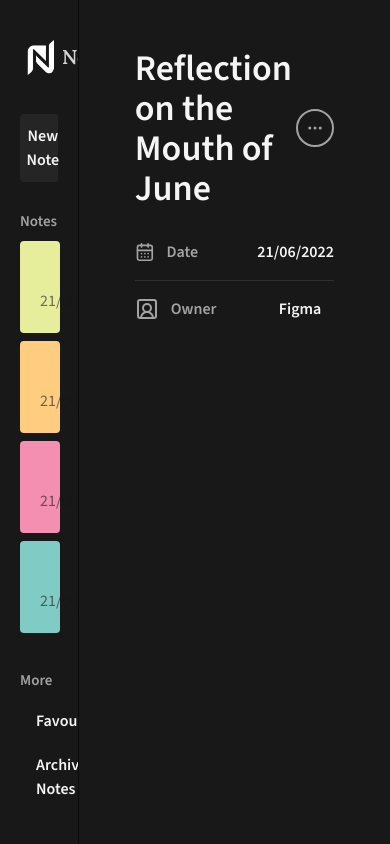
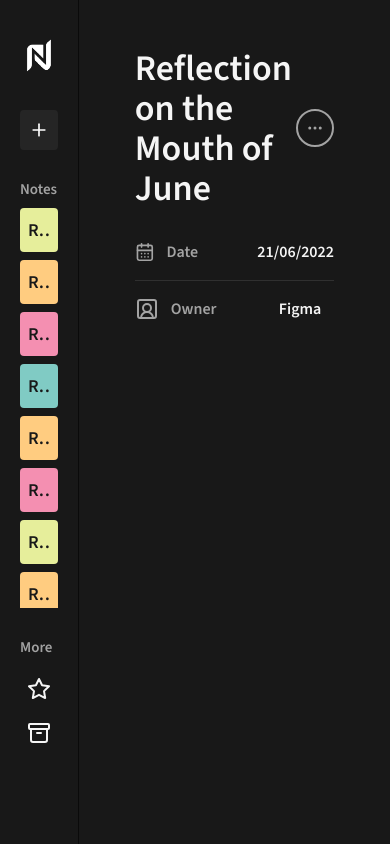
Before and after one commit to RuanCampello/noteworthy, a Next.js app: page /notes/123 in a window 390 px wide. Built offline with nearby package versions, Linux system fonts and the light colour scheme.

Commit message:
style: add sidebar's basic responsivity

```diff
--- a/next.config.mjs
+++ b/next.config.mjs
@@ -1,5 +1,6 @@
 /** @type {import('next').NextConfig} */
 const nextConfig = {
+  transpilePackages: ['lucide-react'],
   images: {
     remotePatterns: [{
       hostname: 'upload.wikimedia.org',
--- /dev/null
+++ b/src/components/AddNoteButton.tsx
@@ -0,0 +1,12 @@
+import { Plus } from 'lucide-react';
+
+export default function AddNoteButton() {
+  return (
+    <div className='px-5'>
+      <button className='w-full bg-midnight hover:bg-white/10 transition-colors duration-200 py-2.5 rounded-sm flex justify-center items-center gap-2 font-semibold group'>
+        <Plus size={20} className='text-white group-active:scale-105 group-active:rotate-90 transition-transform duration-200' />
+        <span className='md:inline hidden'>New Note</span>
+      </button>
+    </div>
+  );
+}
--- a/src/components/Logo.tsx
+++ b/src/components/Logo.tsx
@@ -9,7 +9,7 @@ export default function Logo() {
   return (
     <Link
       href='/'
-      className='p-2 px-5 flex items-center text-xl text-neutral-300 font-semibold group w-fit'
+      className='p-2 px-5 flex items-center sm:justify-start justify-center md:text-xl text-neutral-300 font-semibold group w-full'
     >
       <Image
         alt='noteworthy'
@@ -18,7 +18,7 @@ export default function Logo() {
         width={42}
         height={42}
       />
-      <h1 className={lora.className}>
+      <h1 className={`sm:inline hidden ${lora.className}`}>
         Note<span className='text-neutral-100'>worthy</span>
       </h1>
     </Link>
--- a/src/components/More.tsx
+++ b/src/components/More.tsx
@@ -1,20 +1,13 @@
-import Link from 'next/link';
 import SectionTitle from './SectionTitle';
-import { Archive, Star } from 'lucide-react';
+import MoreItem from './MoreItem';
 
 export default function More() {
   return (
     <div>
       <SectionTitle title='More' />
       <div className='font-semibold flex flex-col'>
-        <Link href='/favourites' className='py-2.5 px-5 hover:bg-midnight w-full flex gap-4'>
-          <Star size={24} />
-          Favourites
-        </Link>
-        <Link href='/archived' className='py-2.5 px-5 hover:bg-midnight w-full flex gap-4'>
-          <Archive size={24} />
-          Archived Notes
-        </Link>
+        <MoreItem href='/favourites' name='Favourites' icon={'star'} />
+        <MoreItem href='/archived' name='Archived Notes' icon={'archive'} />
       </div>
     </div>
   );
--- /dev/null
+++ b/src/components/MoreItem.tsx
@@ -0,0 +1,32 @@
+import { LucideProps, Star } from 'lucide-react';
+import dynamicIconImports from 'lucide-react/dynamicIconImports';
+import dynamic from 'next/dynamic';
+import Link from 'next/link';
+
+interface IconProps extends LucideProps {
+  name: keyof typeof dynamicIconImports;
+}
+
+interface MoreItemProps {
+  href: string;
+  name: string;
+  icon: keyof typeof dynamicIconImports;
+}
+
+export default function MoreItem({ href, name, icon }: MoreItemProps) {
+  return (
+    <Link
+      href={href}
+      className='py-2.5 px-5 hover:bg-midnight w-full flex gap-4 md:justify-start justify-center'
+    >
+      <Icon name={icon} size={24} className='shrink-0' />
+      <span className='sm:inline truncate hidden'>{name}</span>
+    </Link>
+  );
+}
+
+function Icon({name, ...props}: IconProps) {
+  const DynamicIcon = dynamic(dynamicIconImports[name])
+
+  return <DynamicIcon {...props} />
+}
--- a/src/components/Note.tsx
+++ b/src/components/Note.tsx
@@ -19,7 +19,7 @@ export default function Note({ name, text, colour, date, id }: NoteProps) {
   return (
     <Link
       href={`/notes/${id}`}
-      className='rounded-sm p-5'
+      className='rounded-sm lg:p-5 p-2'
       style={{
         transition: 'background-color 0.5s ease',
         background: hovered
@@ -29,10 +29,10 @@ export default function Note({ name, text, colour, date, id }: NoteProps) {
       onMouseEnter={() => setHovered(true)}
       onMouseLeave={() => setHovered(false)}
     >
-      <h3 className='text-lg font-semibold truncate text-black'>{name}</h3>
+      <h3 className='text-lg font-semibold truncate text-black' title={name}>{name}</h3>
       <div className='flex gap-2.5'>
-        <span className='text-black/60'>{date}</span>
-        <p className='truncate text-black/80'>{text}</p>
+        <span className='text-black/60 lg:inline-block hidden'>{date}</span>
+        <p className='truncate text-black/80 lg:inline-block hidden'>{text}</p>
       </div>
     </Link>
   );
--- a/src/components/Resizable.tsx
+++ b/src/components/Resizable.tsx
@@ -5,7 +5,7 @@ import Sidebar from './Sidebar';
 export default function Resizable({ children }: { children: ReactNode }) {
   return (
     <ResizablePanelGroup direction='horizontal'>
-      <ResizablePanel className='w-full h-screen' minSize={15} defaultSize={20}>
+      <ResizablePanel className='w-full h-screen' minSize={20} defaultSize={20}>
         <Sidebar />
       </ResizablePanel>
       <ResizableHandle className='bg-neutral-950' />
--- a/src/components/Sidebar.tsx
+++ b/src/components/Sidebar.tsx
@@ -1,19 +1,14 @@
 import Logo from './Logo';
-import { Plus } from 'lucide-react';
 import Notes from './Notes';
 import More from './More';
+import AddNoteButton from './AddNoteButton';
 
 export default function Sidebar() {
   return (
     <div className='w-full flex flex-col py-7 gap-7'>
       <Logo />
       <div className='justify-center flex flex-col gap-7'>
-        <div className='px-5'>
-          <button className='w-full bg-midnight hover:bg-white/10 transition-colors duration-200 py-2.5 rounded-sm flex justify-center items-center gap-2 font-semibold'>
-            <Plus size={20} className='text-white' />
-            New Note
-          </button>
-        </div>
+        <AddNoteButton />
         <Notes />
         <More />
       </div>
```
